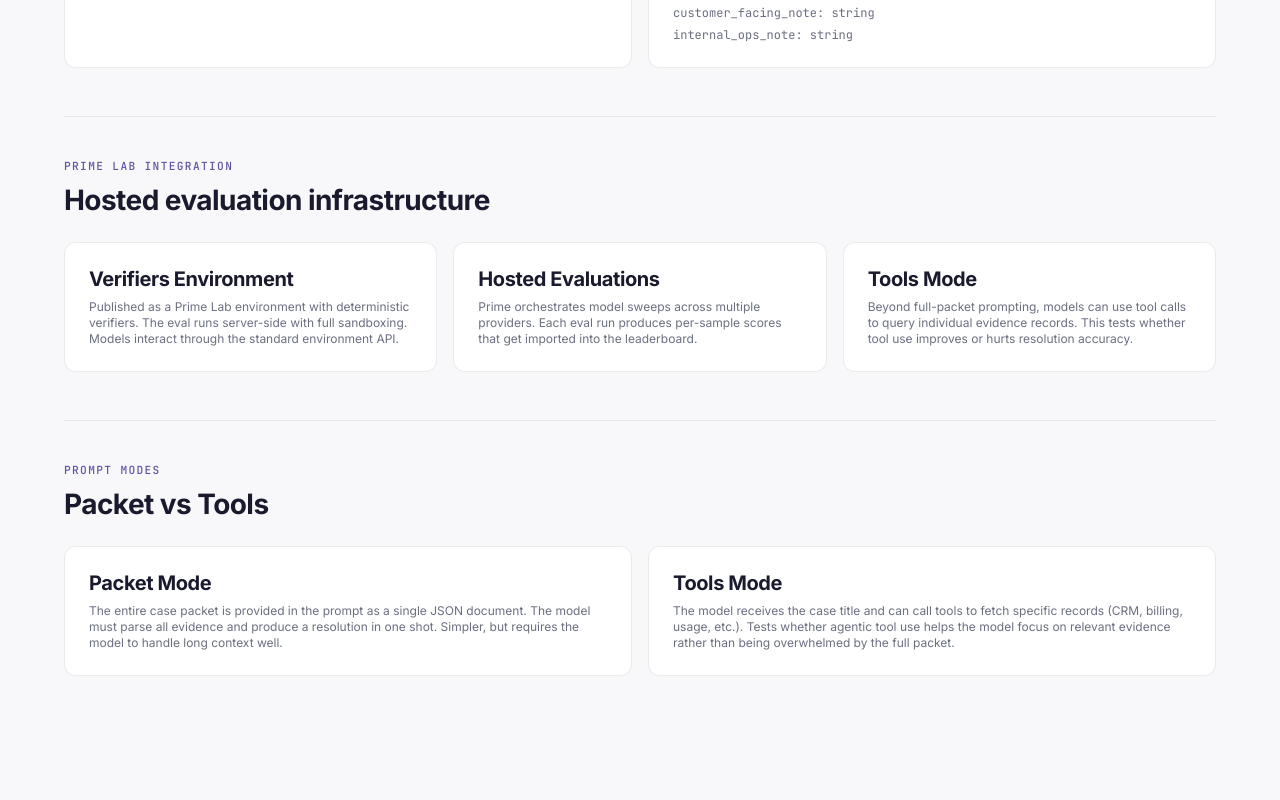
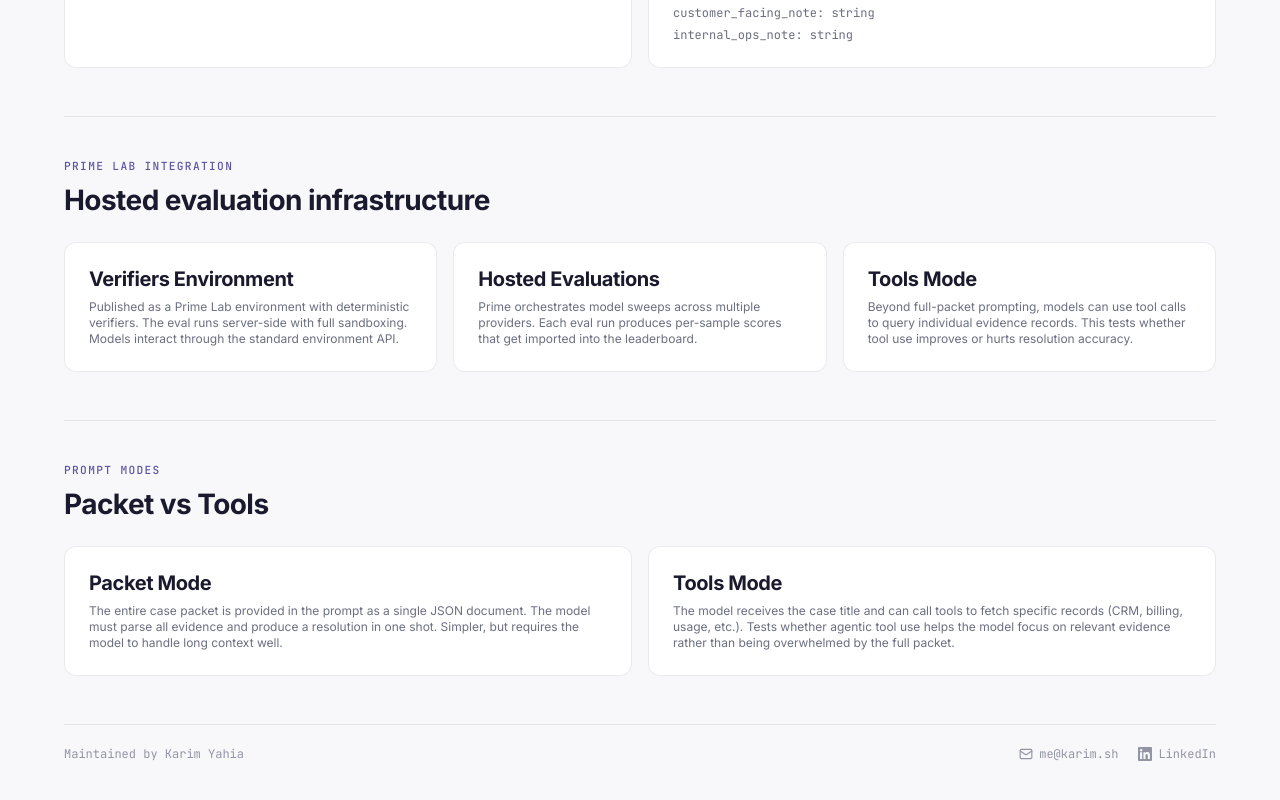
Before and after one commit to DawgZter/infraresolutionbench, a Next.js app in the folder apps/web/: page /architecture in a window 1280 px wide. Shown: the part 1314-2114 px from the top of the page. Built offline with nearby package versions, Linux system fonts and the light colour scheme.

Commit message:
Add site footer

```diff
--- a/apps/web/app/globals.css
+++ b/apps/web/app/globals.css
@@ -427,6 +427,43 @@
   padding: 1rem 0.75rem 0.35rem;
 }
 
+/* Footer */
+.site-footer {
+  display: flex;
+  align-items: center;
+  justify-content: space-between;
+  padding: 1.25rem 0;
+  margin-top: 3rem;
+  border-top: 1px solid var(--color-border);
+}
+
+.site-footer-text {
+  font-family: var(--font-mono);
+  font-size: 0.75rem;
+  color: var(--color-text-tertiary);
+}
+
+.site-footer-links {
+  display: flex;
+  align-items: center;
+  gap: 1.25rem;
+}
+
+.site-footer-link {
+  display: inline-flex;
+  align-items: center;
+  gap: 0.375rem;
+  font-family: var(--font-mono);
+  font-size: 0.75rem;
+  color: var(--color-text-tertiary);
+  text-decoration: none;
+  transition: color 150ms ease;
+}
+
+.site-footer-link:hover {
+  color: var(--color-accent);
+}
+
 /* Responsive */
 @media (max-width: 768px) {
   .shell {
--- a/apps/web/app/layout.tsx
+++ b/apps/web/app/layout.tsx
@@ -1,6 +1,7 @@
 import { Inter, JetBrains_Mono } from "next/font/google";
 import type { ReactNode } from "react";
 
+import { SiteFooter } from "../components/site-footer";
 import { SiteNav } from "../components/site-nav";
 import "./globals.css";
 
@@ -27,6 +28,7 @@
         <div className="shell">
           <SiteNav />
           <main>{children}</main>
+          <SiteFooter />
         </div>
       </body>
     </html>
--- /dev/null
+++ b/apps/web/components/site-footer.tsx
@@ -0,0 +1,50 @@
+export function SiteFooter() {
+  return (
+    <footer className="site-footer">
+      <span className="site-footer-text">Maintained by Karim Yahia</span>
+      <div className="site-footer-links">
+        <a
+          href="mailto:me@karim.sh"
+          className="site-footer-link"
+          aria-label="Email Karim"
+        >
+          <svg
+            xmlns="http://www.w3.org/2000/svg"
+            width="14"
+            height="14"
+            viewBox="0 0 24 24"
+            fill="none"
+            stroke="currentColor"
+            strokeWidth="2"
+            strokeLinecap="round"
+            strokeLinejoin="round"
+            aria-hidden="true"
+          >
+            <rect width="20" height="16" x="2" y="4" rx="2" />
+            <path d="m22 7-8.97 5.7a1.94 1.94 0 0 1-2.06 0L2 7" />
+          </svg>
+          me@karim.sh
+        </a>
+        <a
+          href="https://linkedin.com/in/0xkarim"
+          target="_blank"
+          rel="noopener noreferrer"
+          className="site-footer-link"
+          aria-label="Karim's LinkedIn"
+        >
+          <svg
+            xmlns="http://www.w3.org/2000/svg"
+            width="14"
+            height="14"
+            viewBox="0 0 24 24"
+            fill="currentColor"
+            aria-hidden="true"
+          >
+            <path d="M20.447 20.452h-3.554v-5.569c0-1.328-.027-3.037-1.852-3.037-1.853 0-2.136 1.445-2.136 2.939v5.667H9.351V9h3.414v1.561h.046c.477-.9 1.637-1.85 3.37-1.85 3.601 0 4.267 2.37 4.267 5.455v6.286zM5.337 7.433a2.062 2.062 0 0 1-2.063-2.065 2.064 2.064 0 1 1 2.063 2.065zm1.782 13.019H3.555V9h3.564v11.452zM22.225 0H1.771C.792 0 0 .774 0 1.729v20.542C0 23.227.792 24 1.771 24h20.451C23.2 24 24 23.227 24 22.271V1.729C24 .774 23.2 0 22.222 0h.003z" />
+          </svg>
+          LinkedIn
+        </a>
+      </div>
+    </footer>
+  );
+}
```
